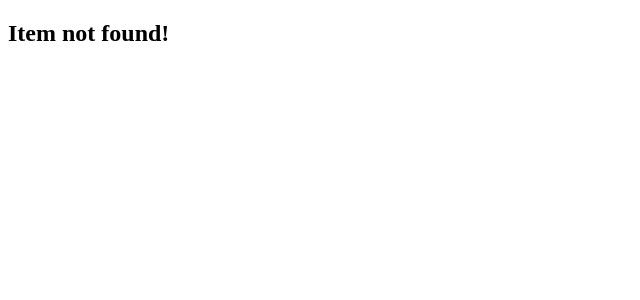
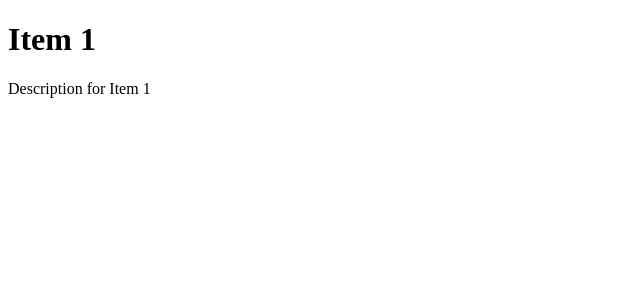
Before and after one commit to acciojob/router-list-Anna-012, a React app: page /items/1 in a window 1280 px wide. Before the commit this address had no page. Shown: the top 300 px of the page, without its empty margins (0-640 px from the left). Built offline with nearby package versions, Linux system fonts and the light colour scheme.

Commit message:
Update ItemDetail.js

```diff
--- a/src/components/ItemDetail.js
+++ b/src/components/ItemDetail.js
@@ -2,17 +2,17 @@ import React from "react";
 import { useParams } from "react-router-dom";
 
 const items = [
-  { id: 1, name: "Item 1", description: "Description for Item 1" },
-  { id: 2, name: "Item 2", description: "Description for Item 2" },
-  { id: 3, name: "Item 3", description: "Description for Item 3" },
-];
+    { id: 1, name: "Item 1", description: "Description for Item 1" },
+    { id: 2, name: "Item 2", description: "Description for Item 2" },
+    { id: 3, name: "Item 3", description: "Description for Item 3" },
+  ];
 
 const ItemDetail = () => {
-  const { id } = useParams();
-  const item = items.find((item) => item.id === parseInt(id));
+  const { itemId } = useParams();
+  const item = items.find((item) => item.id === parseInt(itemId));
 
   if (!item) {
-    return <h2>Item not found!</h2>;
+    return <h2>Item not found</h2>;
   }
 
   return (
```
